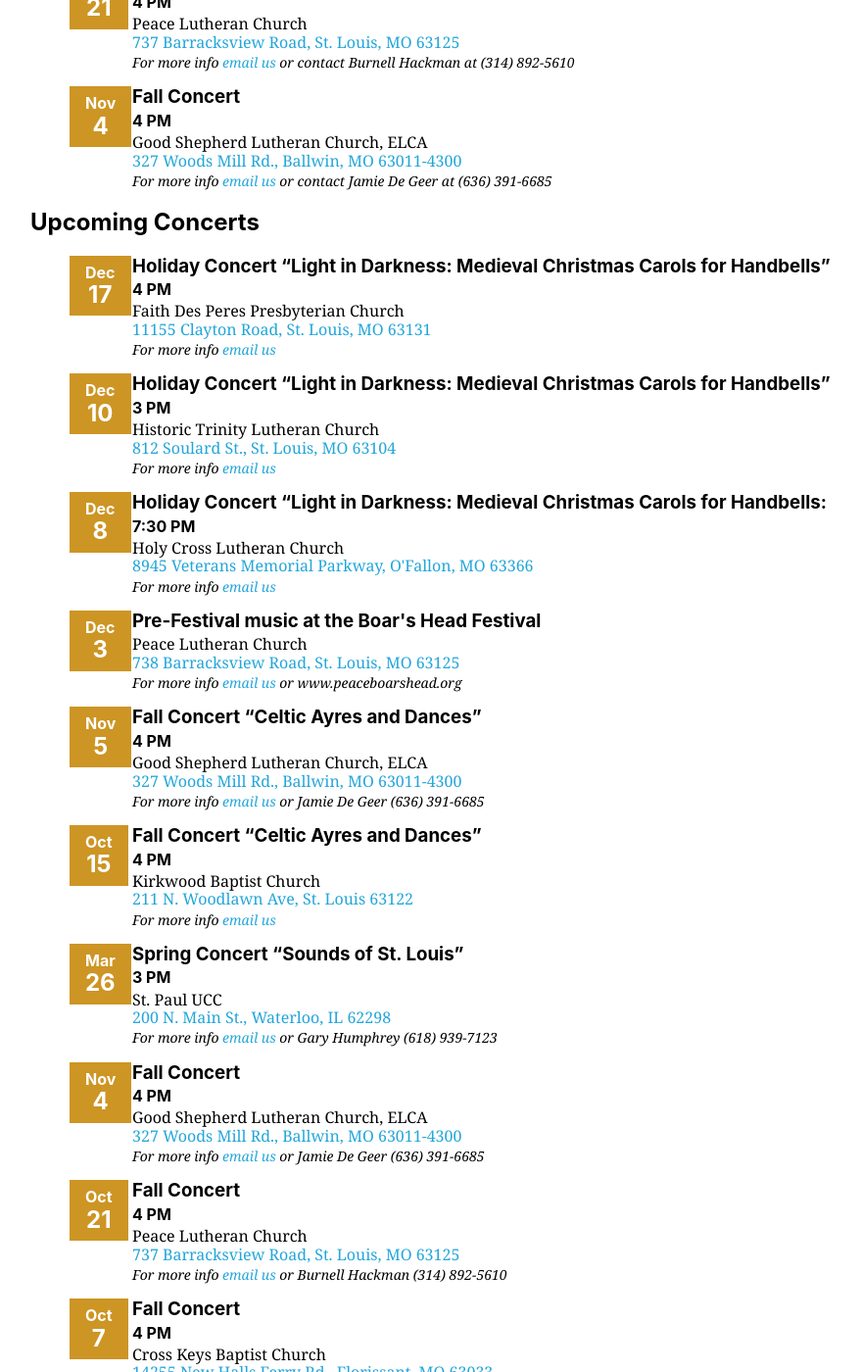
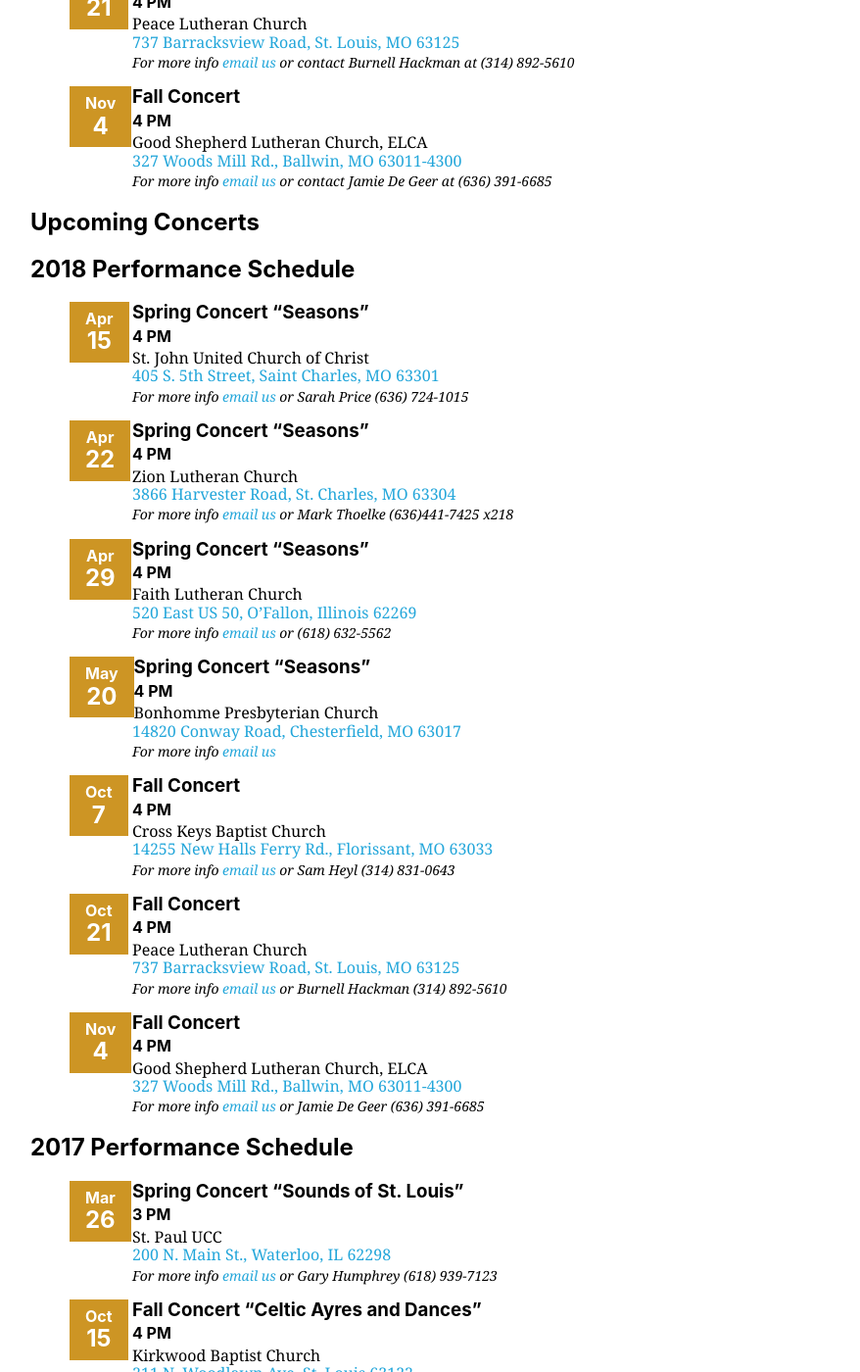
Before and after one commit to GatewayRingers/GatewayRingers.github.io, a Jekyll site: the page built from events.html, in a window 1280 px wide and 1400 px high, scrolled down 564 px. Shown: the whole window at 98% size, without its empty margins (105-983 px from the left). Built offline with Jekyll 4.4.1, drawn with Linux system fonts in a browser that asks for light colours; nearby versions of some CDN libraries; some of the changed text lies outside the part shown.

Commit message:
Update events.html

```diff
--- a/events.html
+++ b/events.html
@@ -31,11 +31,19 @@
      </li>
      </ul>
 
+<script>
+var upcoming = document.querySelectorAll("li.upcoming");
+for (var event in upcoming) {
+
+}
+upcoming[0].hidden = false;
+</script>
 <h2>Upcoming Concerts</h2>
 <ul class="list">
 {% for year_event in site.data.events reversed limit:2 %}
   {% for concert in year_event.concerts reversed %}
-  <li class="mv3"><div class="white bg-gold fl tc f0 ph3 pv2"><span class="f5 pb0 b">{{ concert.date | date: "%b" }}</span><br><span class="f3 b">{{ concert.date | date: "%-d" }}</span></div>
+  <li hidden class="mv3 upcoming"><div class="white bg-gold fl tc f0 ph3 pv2"><span class="f5 pb0 b">{{ concert.date | date: "%b" }}</span><br><span class="f3 b">{{ concert.date | date: "%-d" }}</span></div>
+    <div hidden>{{ concert.date }}</div>
     <h3 class="pl5 mv1">{{ concert.name }}</h3>
     <p class="pl5 mv1 b">{{ concert.time }}</p>
     <p class="pl5 mv1 athelas">{{ concert.location }}<br>
```
